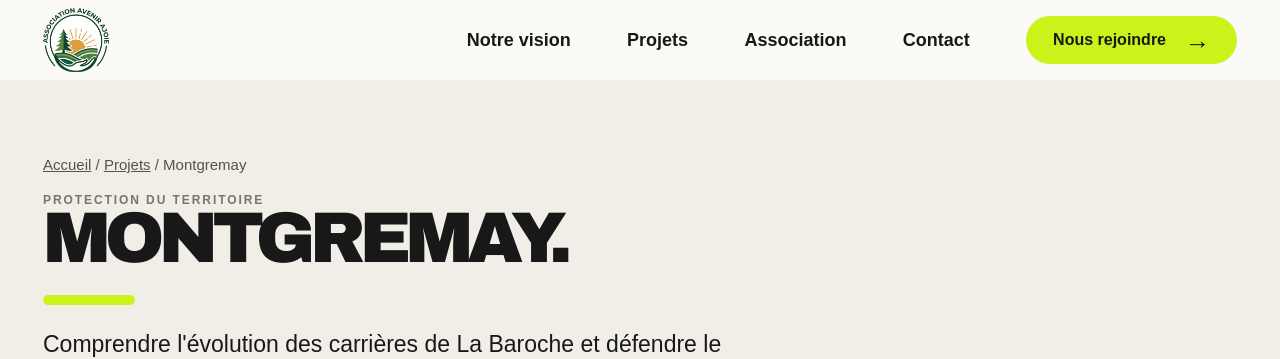
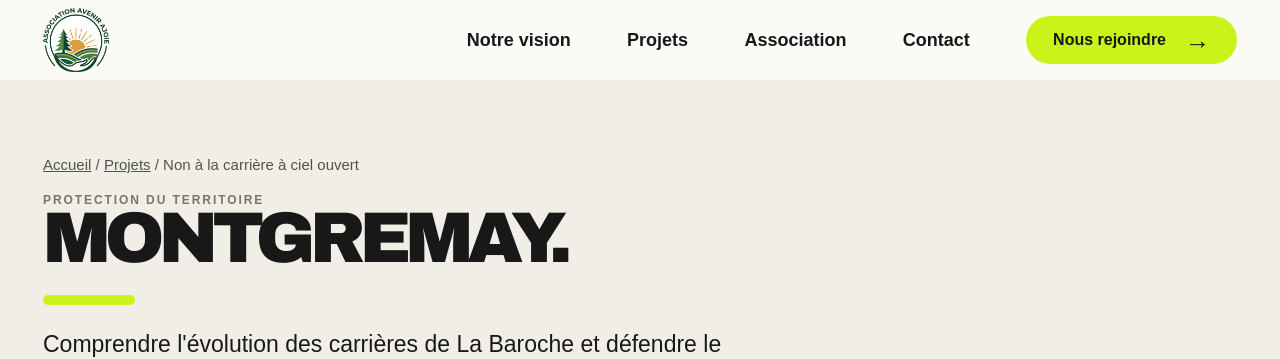
Before and after one commit to avenir-ajoie/avenir-ajoie.github.io, a Jekyll site: the page built from _projets/montgremay.md, in a window 1280 px wide. Shown: the top 359 px of the page. Built offline with Jekyll 4.4.1, drawn with Linux system fonts in a browser that asks for light colours.

Commit message:
Namechange title

```diff
--- a/_projets/montgremay.md
+++ b/_projets/montgremay.md
@@ -1,5 +1,5 @@
 ---
-title: Montgremay
+title: "Non à la carrière à ciel ouvert"
 order: 1
 tagline: Pour un territoire préservé
 description: "Montgremay et les projets de carrière : informations et engagement d’Avenir Ajoie."
```
